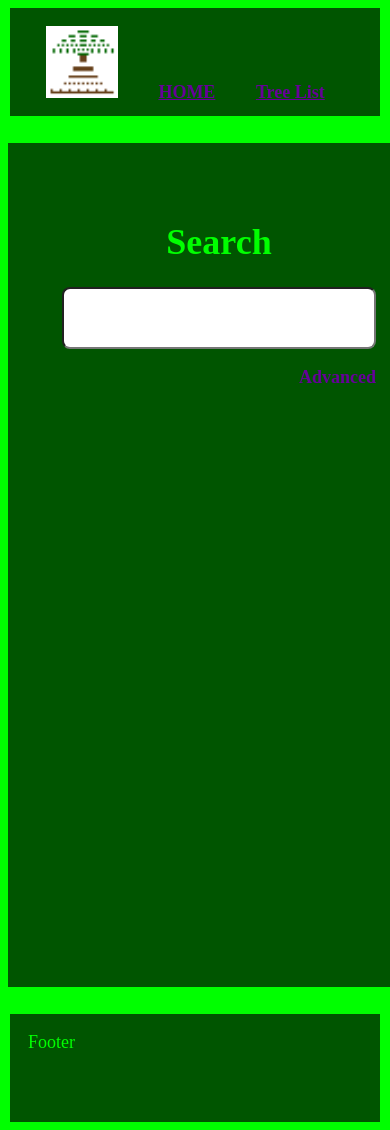
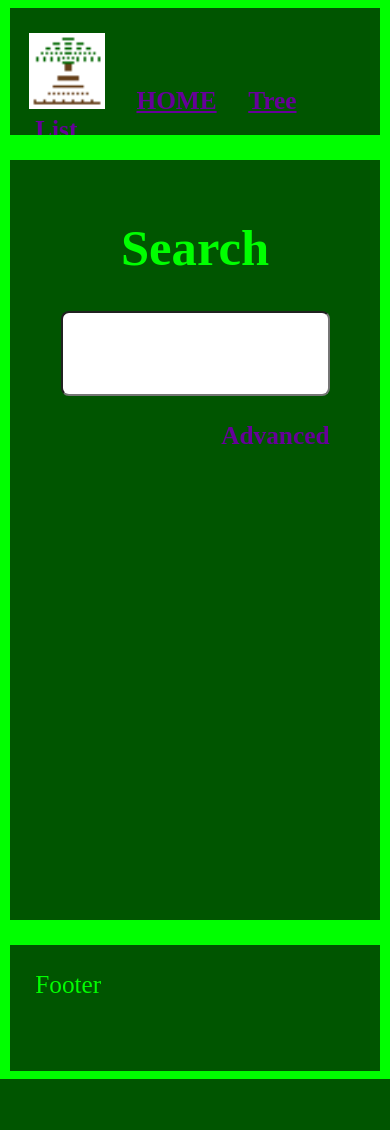
Before and after one commit to Gr8-m8/Django, a Django app: page / in a window 390 px wide. After the commit the page ends 1079 px from the top, so only its background shows below. Run offline with Django 4.2, Linux system fonts and the light colour scheme.

Commit message:
css: responsive, text readabillity

```diff
--- a/webdev/trees/static/main.css
+++ b/webdev/trees/static/main.css
@@ -2,7 +2,7 @@
 
 body{
     background-color: #0f0;
-    font-size: 18px;
+    font-size: 3vh /*18px*/;
 }
 
 h1{
@@ -32,17 +32,15 @@ table{
 
 thead tr{
     background-color: #aa0 !important;
-    border-bottom: 0.2em solid #000;
 }
 
 thead td{
     padding: 0.5em 2em;
     font-weight: bold;
-    border-right: 0.1em solid #660;
+    border-right: /*0.5vw*/ 0.1em solid #660;
 }
 
 tr{
-    border-bottom: 0.5em solid #000;
     background-color: #330;
 }
 
@@ -52,7 +50,7 @@ tr:nth-child(even){
 }
 
 td{
-    border-right: 0.1em solid #aa0;
+    border-right: /*0.5vw*/ 0.1em solid #aa0;
     padding: 0.25em 2em;
 }
 
@@ -71,46 +69,54 @@ td:last-child{
     background-color: #050;
     color: #0f0;
     width: 99%;
-    min-height: 6em;
+    min-height: 5em /*10vh*/;
     margin: auto;
 }
 
 #header{
-    margin-bottom: 1.5em;
+    margin-bottom: 1em /*3vh*/;
 }
 
 #footer{
-    margin-top: 1.5em;
+    margin-top: 1em /*3vh*/;
 }
 
 #center{
-    min-height:100vh;
-    width: 50vmax;
-    min-width: fit-content;
+    min-height:90vh;
+    /*min-width: 66vmax;*/
+    /*width: 66vmax;*/
+    /*min-width: 408px; /*470px;*/
+
+    max-width: fit-content;
 }
 
 /* CONTENT:  */
 
 .content{
-    padding: 1em;
+    padding: 1em 1em/*5vh 1vw*/;
+    overflow: hidden;
 }
 
 #center_content{
-    padding: 3em;
+    padding: 1em 2em/*5vh 1vw*/;
+}
+
+#center_content div{
     overflow: scroll;
 }
 
 #header_content{
-    height: 4em;
+    height: calc(5em - 2em)
 }
 
 .header_content_link{
-    margin: 2em 1em;
+    margin: 0.5em;
 }
 
 #header_content_icon{
     height: 100%;
     width: auto;
+    margin-left: -0.75em;
 }
 
 /* --- LANDING --- */
@@ -127,12 +133,12 @@ td:last-child{
 
 #search_field{
     overflow: hidden;
-    margin-bottom: 1em;
+    margin-bottom: 1em /*5vh*/;
 }
 
 #advanced_search_field{
     overflow: hidden;
-    margin-top: 1em;
+    margin-top: 1em /*5vh*/;
 }
 
 .search_field_active{
@@ -154,10 +160,10 @@ td:last-child{
     width: 100%;
     text-align: center;
     padding: 0.5em;
+    font-size: 1em;
 }
 
 #advanced_fields_link{
-    display: inline-block;
     width: 100%;
     text-align: right;
     user-select: none;
--- a/webdev/trees/templates/landing.html
+++ b/webdev/trees/templates/landing.html
@@ -11,7 +11,11 @@
             <input type="search" id="landing_searchbar"/>
         </form>
     </div>
-    <a id="advanced_fields_link" onclick="ToggleAdvancedFields()">Advanced</a>
+
+    <div id="advanced_fields_link" >
+        <a onclick="ToggleAdvancedFields()">Advanced</a>
+    </div>
+
 
     <div class="margin_auto search_field_inactive" id="advanced_search_field">
         <form>
--- a/webdev/trees/templates/tree_type_list.html
+++ b/webdev/trees/templates/tree_type_list.html
@@ -6,6 +6,7 @@
 
 {% block content %}
     <h1>Tree List</h1>
+    <div>
         <table cellspacing="0" class="margin_auto">
             <thead>
                 <tr>
@@ -37,4 +38,5 @@
                 {% endfor %}
             </tbody>
         </table>
+    </div>
 {% endblock %}
```
Lines whose indentation alone changed are shown as unchanged.
